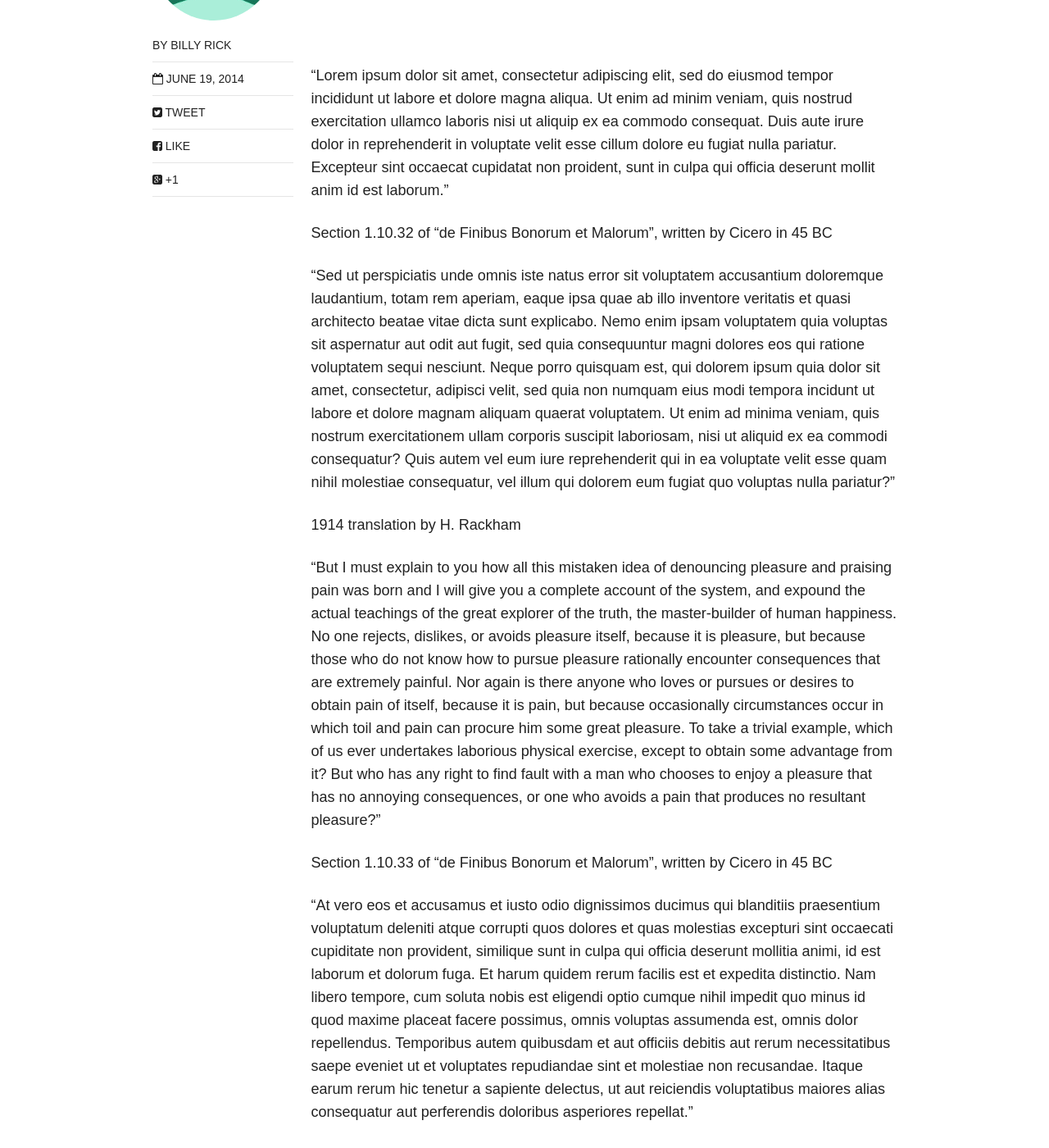
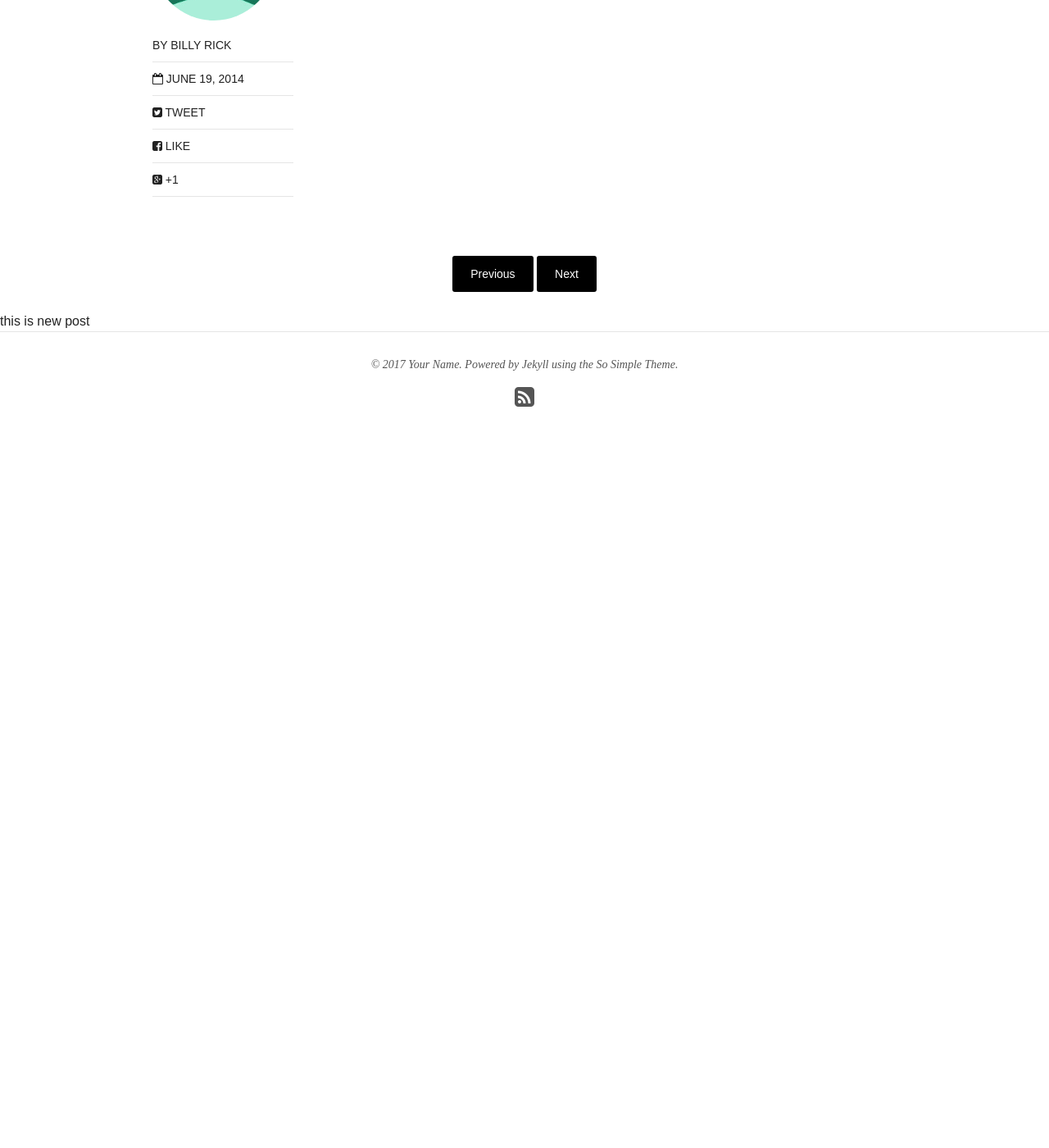
Before and after one commit to galdil/galdil.github.io, a Jekyll site: the page built from _posts/articles/2014-06-19-author-override.md, in a window 1280 px wide and 1400 px high, scrolled down 1017 px. Shown: the whole window at 82% size. Built offline with Jekyll 4.4.1, drawn with Linux system fonts in a browser that asks for light colours; nearby versions of some CDN libraries; after the commit the page ends 1613 px from its top, so only the background shows below that; some of the changed text lies outside the part shown.

Commit message:
Update 2014-06-19-author-override.md

```diff
--- a/_posts/articles/2014-06-19-author-override.md
+++ b/_posts/articles/2014-06-19-author-override.md
@@ -12,26 +12,5 @@
   credit: WeGraphics
   creditlink: http://wegraphics.net/downloads/free-ultimate-blurred-background-pack/
 ---
-
-## Taylor & Kim's Similar Style - Watch Now
 <br>
-<div class="apester-media" data-media-id="5a328b694c06170001d1945f" height="338"></div><script async src="//static.apester.com/js/sdk/v2.0/apester-javascript-sdk.min.js"></script>
-<br>
-
-"Lorem ipsum dolor sit amet, consectetur adipiscing elit, sed do eiusmod tempor incididunt ut labore et dolore magna aliqua. Ut enim ad minim veniam, quis nostrud exercitation ullamco laboris nisi ut aliquip ex ea commodo consequat. Duis aute irure dolor in reprehenderit in voluptate velit esse cillum dolore eu fugiat nulla pariatur. Excepteur sint occaecat cupidatat non proident, sunt in culpa qui officia deserunt mollit anim id est laborum."
-
-Section 1.10.32 of "de Finibus Bonorum et Malorum", written by Cicero in 45 BC
-
-"Sed ut perspiciatis unde omnis iste natus error sit voluptatem accusantium doloremque laudantium, totam rem aperiam, eaque ipsa quae ab illo inventore veritatis et quasi architecto beatae vitae dicta sunt explicabo. Nemo enim ipsam voluptatem quia voluptas sit aspernatur aut odit aut fugit, sed quia consequuntur magni dolores eos qui ratione voluptatem sequi nesciunt. Neque porro quisquam est, qui dolorem ipsum quia dolor sit amet, consectetur, adipisci velit, sed quia non numquam eius modi tempora incidunt ut labore et dolore magnam aliquam quaerat voluptatem. Ut enim ad minima veniam, quis nostrum exercitationem ullam corporis suscipit laboriosam, nisi ut aliquid ex ea commodi consequatur? Quis autem vel eum iure reprehenderit qui in ea voluptate velit esse quam nihil molestiae consequatur, vel illum qui dolorem eum fugiat quo voluptas nulla pariatur?"
-
-1914 translation by H. Rackham
-
-"But I must explain to you how all this mistaken idea of denouncing pleasure and praising pain was born and I will give you a complete account of the system, and expound the actual teachings of the great explorer of the truth, the master-builder of human happiness. No one rejects, dislikes, or avoids pleasure itself, because it is pleasure, but because those who do not know how to pursue pleasure rationally encounter consequences that are extremely painful. Nor again is there anyone who loves or pursues or desires to obtain pain of itself, because it is pain, but because occasionally circumstances occur in which toil and pain can procure him some great pleasure. To take a trivial example, which of us ever undertakes laborious physical exercise, except to obtain some advantage from it? But who has any right to find fault with a man who chooses to enjoy a pleasure that has no annoying consequences, or one who avoids a pain that produces no resultant pleasure?"
-
-Section 1.10.33 of "de Finibus Bonorum et Malorum", written by Cicero in 45 BC
-
-"At vero eos et accusamus et iusto odio dignissimos ducimus qui blanditiis praesentium voluptatum deleniti atque corrupti quos dolores et quas molestias excepturi sint occaecati cupiditate non provident, similique sunt in culpa qui officia deserunt mollitia animi, id est laborum et dolorum fuga. Et harum quidem rerum facilis est et expedita distinctio. Nam libero tempore, cum soluta nobis est eligendi optio cumque nihil impedit quo minus id quod maxime placeat facere possimus, omnis voluptas assumenda est, omnis dolor repellendus. Temporibus autem quibusdam et aut officiis debitis aut rerum necessitatibus saepe eveniet ut et voluptates repudiandae sint et molestiae non recusandae. Itaque earum rerum hic tenetur a sapiente delectus, ut aut reiciendis voluptatibus maiores alias consequatur aut perferendis doloribus asperiores repellat."
-
-1914 translation by H. Rackham
-
-"On the other hand, we denounce with righteous indignation and dislike men who are so beguiled and demoralized by the charms of pleasure of the moment, so blinded by desire, that they cannot foresee the pain and trouble that are bound to ensue; and equal blame belongs to those who fail in their duty through weakness of will, which is the same as saying through shrinking from toil and pain. These cases are perfectly simple and easy to distinguish. In a free hour, when our power of choice is untrammelled and when nothing prevents our being able to do what we like best, every pleasure is to be welcomed and every pain avoided. But in certain circumstances and owing to the claims of duty or the obligations of business it will frequently occur that pleasures have to be repudiated and annoyances accepted. The wise man therefore always holds in these matters to this principle of selection: he rejects pleasures to secure other greater pleasures, or else he endures pains to avoid worse pains."
+<div class="apester-media" data-media-id="5a3be11596cc3b00019d625d" height="338"></div><script async src="//static.apester.com/js/sdk/v2.0/apester-javascript-sdk.min.js"></script>
```
